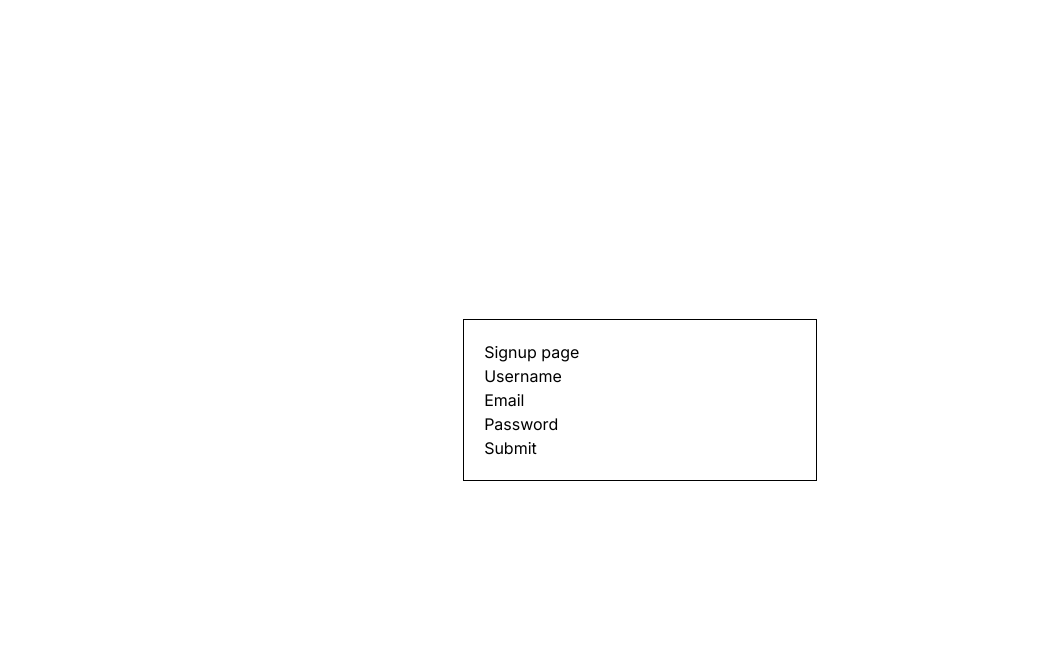
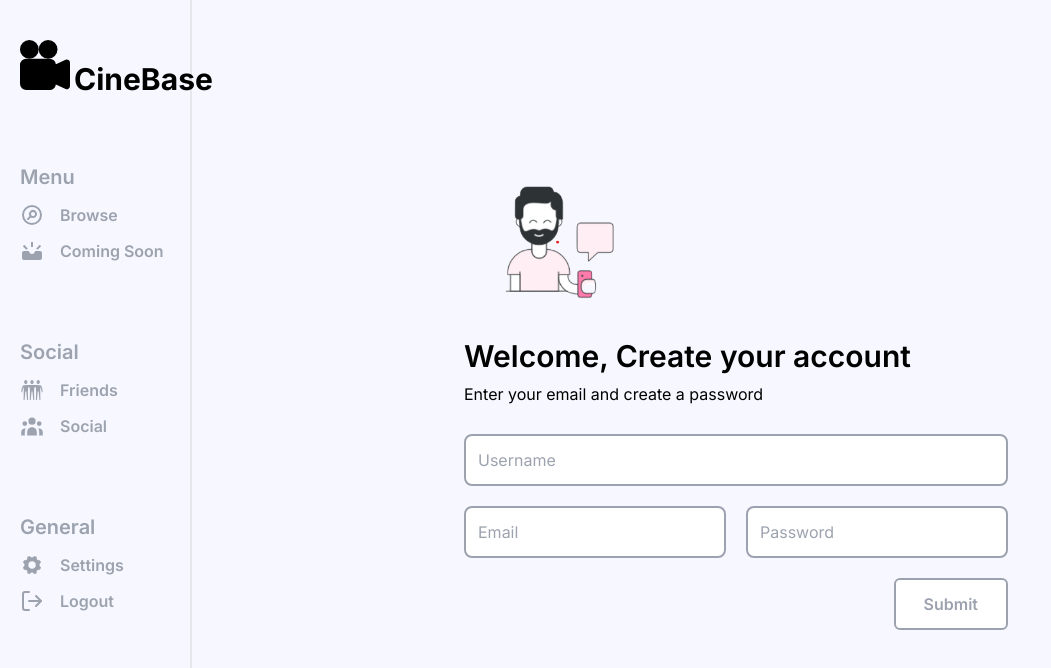
Before and after one commit to itsfarhankhan28/CineBase, a Next.js app: page /signup in a window 1280 px wide. Shown: the top 668 px of the page, without its empty margins (0-1051 px from the left). Built offline with nearby package versions, Linux system fonts and the light colour scheme.

Commit message:
style(signup): changed style of the signup page

```diff
--- a/src/app/signup/page.jsx
+++ b/src/app/signup/page.jsx
@@ -5,6 +5,7 @@ import { useState } from "react"
 import axios from 'axios'
 import { useRouter } from "next/navigation"
 import { NextResponse } from "next/server"
+import Navbar from "../component/Navigation/Navbar"
 
 const page = () => {
     const router = useRouter()
@@ -27,22 +28,35 @@ const page = () => {
 
   return (
     <>
+
+    <div className="flex flex-row justify-between w-[100vw]">
+        <div className="w-[15%]">
+            <Navbar/>
+        </div>
+        <div className="w-[85%] bg-[#F7F8FF]">
         <div className="flex justify-center items-center h-screen">
-        <div className="p-5 border border-black">
-            <h1>Signup page</h1>
+        <div className="p-5 h-auto w-auto flex flex-col gap-5">
+            <div><img className="w-[200px]" src='/IMG/authimg (2).png' alt="" /></div>
+            <div className="leading-10">
+                <h1 className="text-3xl font-semibold">Welcome, Create your account</h1>
+                <h4 className="text-md">Enter your email and create a password</h4>
+            </div>
+            <div className="flex flex-col gap-5">
                 <div>
-                <div>
-                    <label htmlFor="username">Username</label>
                     <input
+                    className="w-full border-2 border-gray-400 p-3 rounded-lg"
+                    placeholder="Username"
                     type="text"
                     name="username"
                     value={user.username}
                     onChange={(e)=>setUser({...user,username:e.target.value})}
                     />
                 </div>
+                <div className="flex gap-5">
                     <div>
-                    <label htmlFor="email">Email</label>
                         <input
+                        className="w-full border-2 border-gray-400 p-3 rounded-lg"
+                        placeholder="Email"
                         type="text"
                         name="email"
                         value={user.email}
@@ -50,18 +64,22 @@ const page = () => {
                         />
                     </div>
                     <div>
-                    <label htmlFor="password">Password</label>
                         <input
+                        className="w-full border-2 border-gray-400 p-3 rounded-lg"
+                        placeholder="Password"
                         type="password"
                         name="password"
                         value={user.password}
                         onChange={(e)=>setUser({...user,password:e.target.value})}
                         />
                     </div>
-                <div>
-                    <button onClick={onSignup}>
+                </div>
+            </div>
+            <div className="flex justify-end">
+                <button className="px-7 py-3 border-2 border-gray-400 rounded-md bg-white text-gray-400 font-semibold" onClick={onSignup}>
                     Submit
                 </button>
+            </div>
         </div>
     </div>
         </div>
```
Lines whose indentation alone changed are shown as unchanged.
